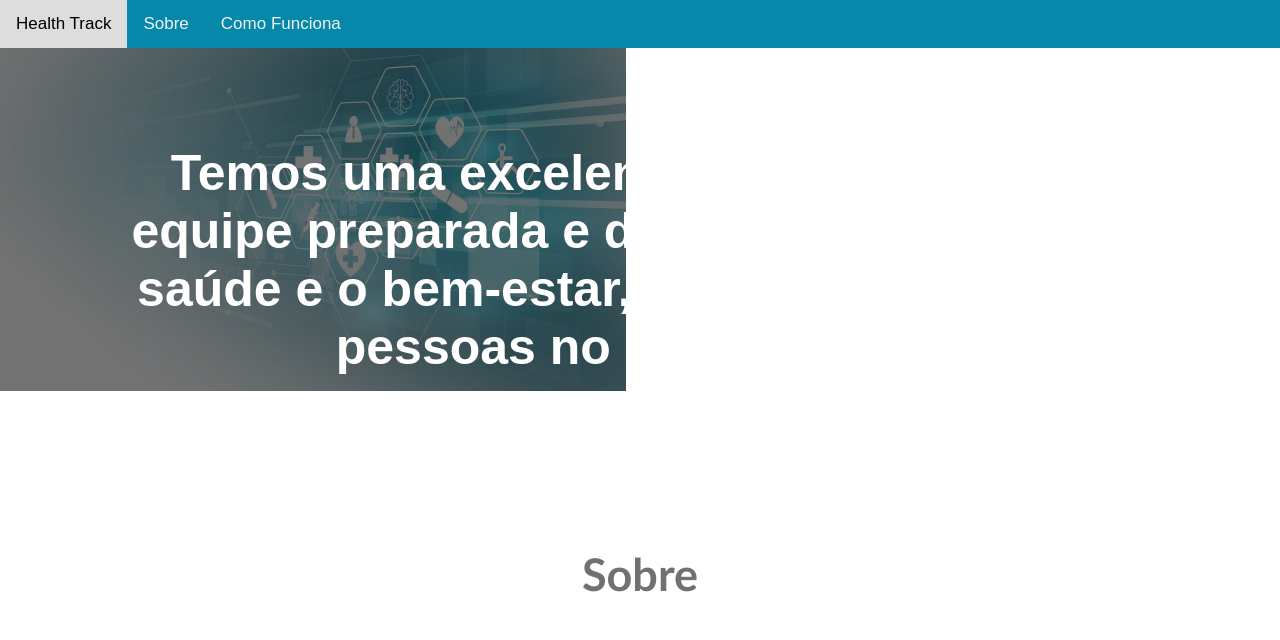
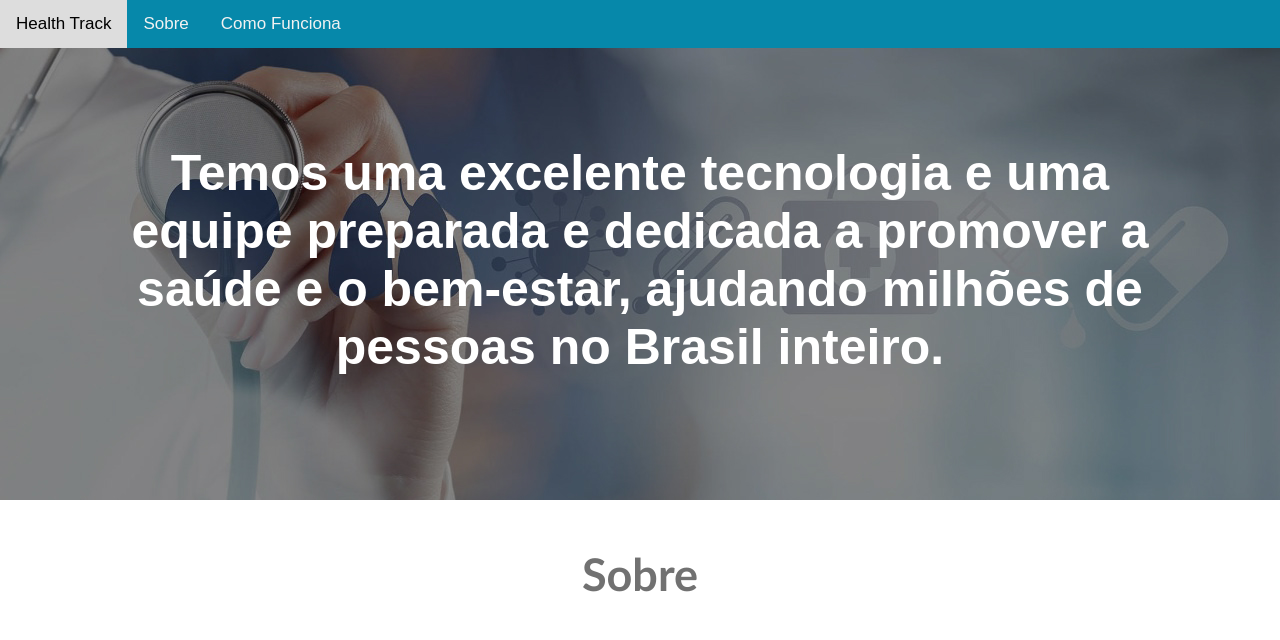
Before and after one commit to Rodrigo-171/projeto_bruna, a PHP site: page / in a window 1280 px wide. Shown: the top 640 px of the page. Run offline with PHP 8.4, Linux system fonts and the light colour scheme.

Commit message:
Ajuste na capa banner

```diff
--- a/css/estilo-1025px.css
+++ b/css/estilo-1025px.css
@@ -25,7 +25,7 @@ body {
 }
 
 #div-banner{
-    background-image: url(../imagens/background-image2.jpg);
+    background-image: url(../imagens/background-image.jpg);
     width: 100%;
     height: 500px;
     background-repeat: no-repeat;
```
